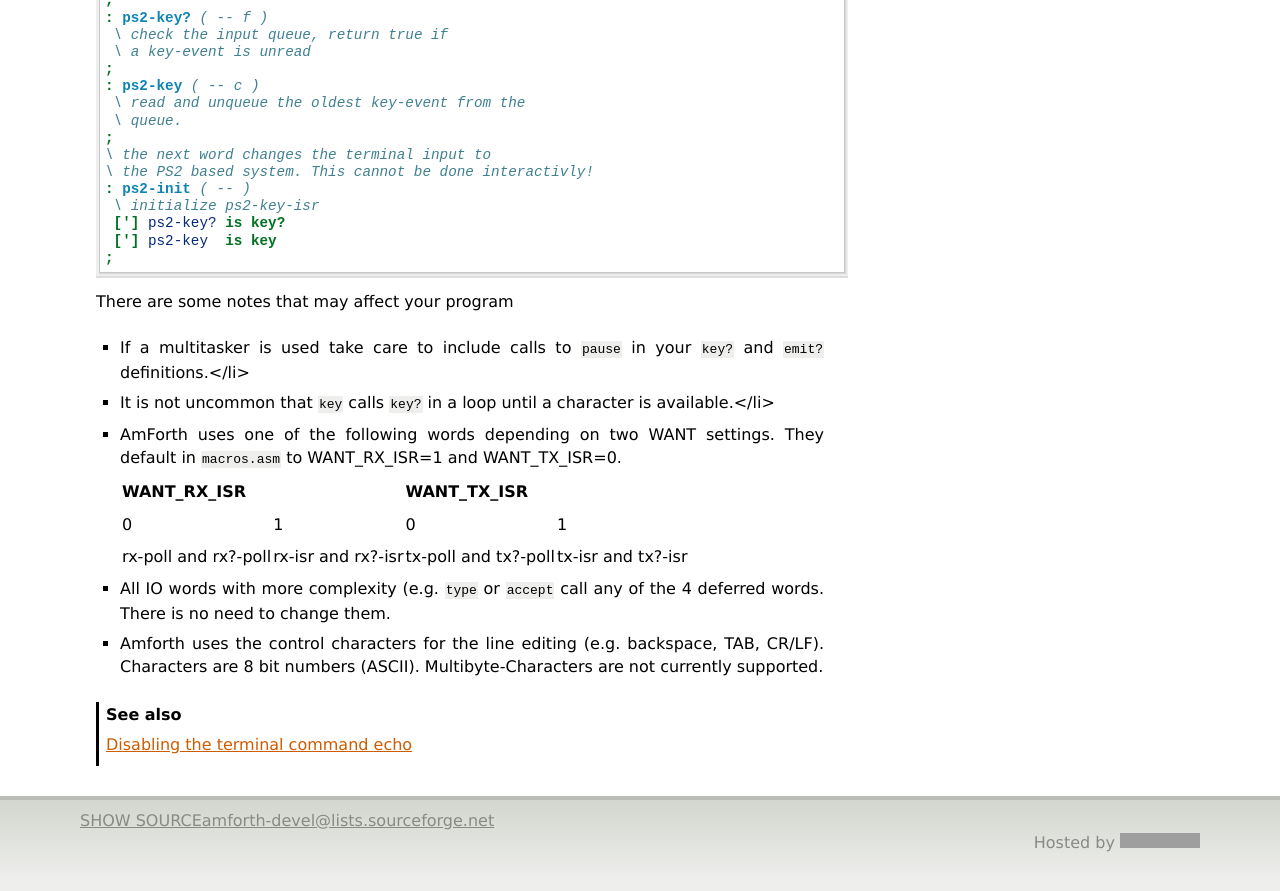
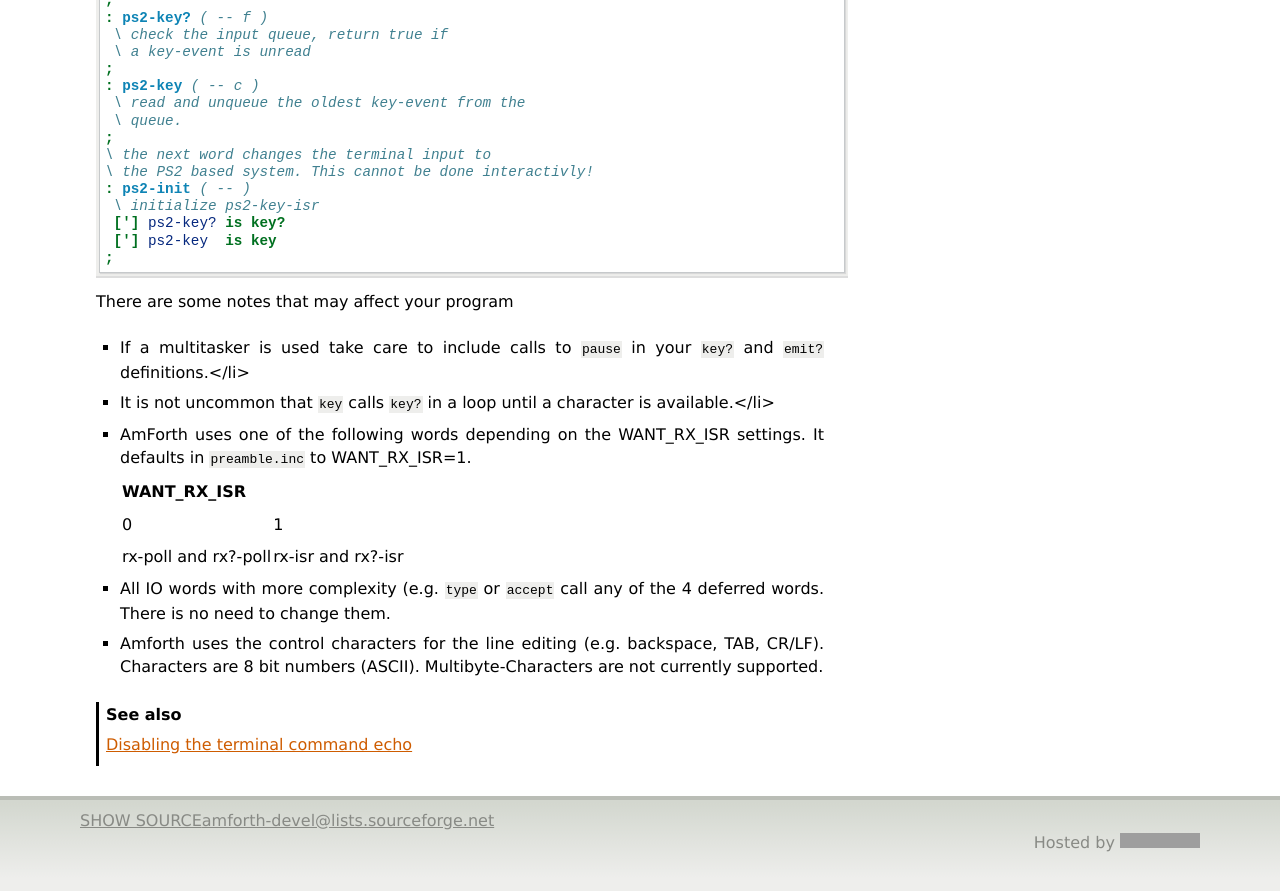
Before and after one commit to wexi/amforth-shadow, a Sphinx documentation site: the page built from doc/source/TG/recipes/Redirect-IO.rst, in a window 1280 px wide and 900 px high, scrolled down 1029 px. Shown: the top 891 px of the window. Built offline with Sphinx 7.4.7, drawn with Linux system fonts in a browser that asks for light colours; pages that are not in the unit, such as notebooks, are missing from menus; grey boxes are pictures that could not be loaded.

Commit message:
catching up with hq

```diff
--- a/doc/source/TG/recipes/Redirect-IO.rst
+++ b/doc/source/TG/recipes/Redirect-IO.rst
@@ -86,18 +86,18 @@ There are some notes that may affect your program
   calls ``key?`` in a loop until a character is
   available.</li>
 * AmForth uses one of the following words depending on
-  two WANT settings. They default in :file:`macros.asm`
-  to WANT_RX_ISR=1 and WANT_TX_ISR=0.
+  the WANT_RX_ISR settings. It defaults in :file:`preamble.inc`
+  to WANT_RX_ISR=1.
 
-  +--------------------+--------------------+
-  |   WANT_RX_ISR      |      WANT_TX_ISR   |
-  +==========+=========+==========+=========+
-  |   0      |    1    |    0     |    1    |
-  +----------+---------+----------+---------+
-  | rx-poll  | rx-isr  | tx-poll  | tx-isr  |
-  | and      | and     | and      | and     |
-  | rx?-poll | rx?-isr | tx?-poll | tx?-isr |
-  +----------+---------+----------+---------+
+  +--------------------+
+  |   WANT_RX_ISR      |
+  +==========+=========+
+  |   0      |    1    |
+  +----------+---------+
+  | rx-poll  | rx-isr  |
+  | and      | and     |
+  | rx?-poll | rx?-isr |
+  +----------+---------+
 
 * All IO words with more complexity (e.g. ``type``
   or ``accept`` call any of the 4 deferred words. There
```
Also changed, not shown: 5 other files.
